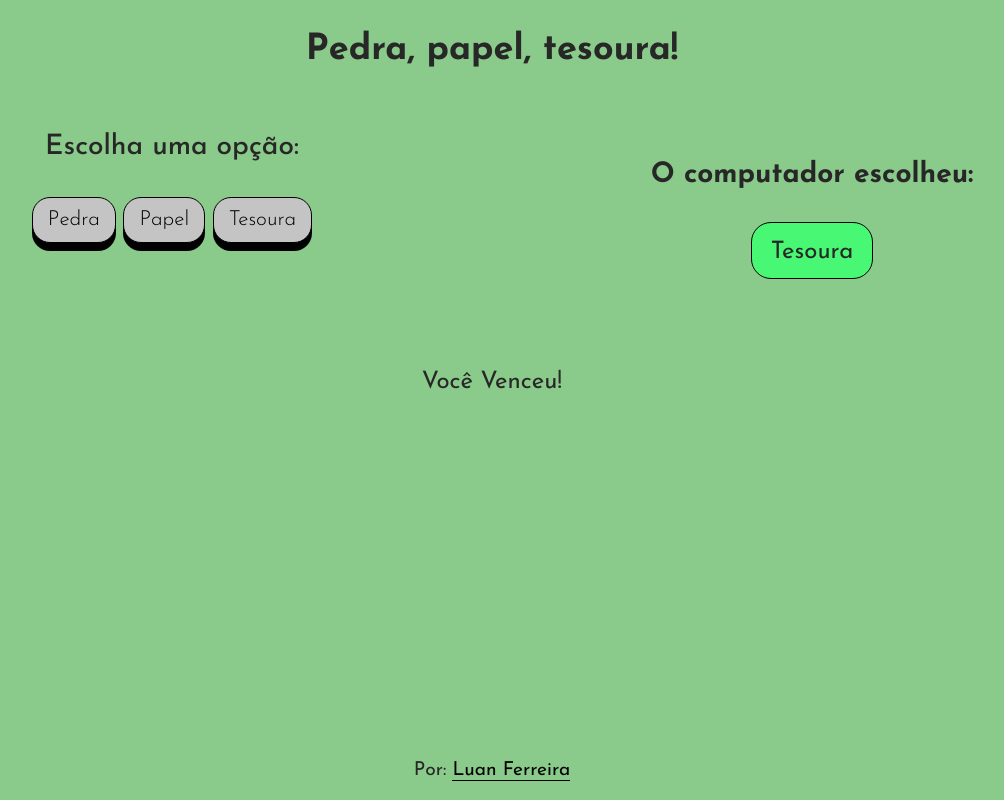
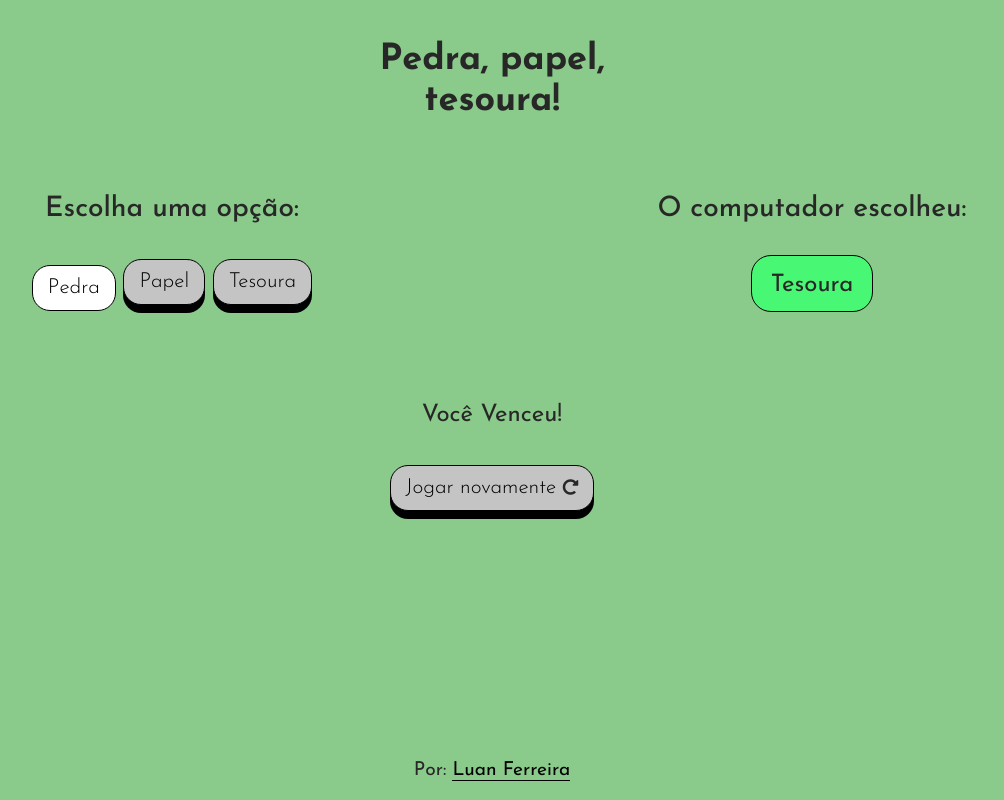
Before and after one commit to Kenzie-Academy-Brasil-Developers/entrega-construa-um-jogo-de-azar-sprint-3-luan-ferreir4, a plain HTML site: page index.html in a window 1280 px wide. Both pictures are taken after a click on the button "Pedra". Shown: the whole page, without its empty margins (148-1152 px from the left). Drawn offline with nearby package versions, Linux system fonts and the light colour scheme.

Commit message:
added reset function

```diff
--- a/index.html
+++ b/index.html
@@ -31,13 +31,14 @@
 
                 <h3 class="containerTitle">Escolha uma opção:</h3>
                 <div id="bttns-list" class="bttnsContainer">
-                    <button id="pedraBttn" class="bttnsStyle">
+                    <button id="pedraBttn" class="bttnsStyle bttnsStyle--player">
                         Pedra
                     </button>
-                    <button id="papelBttn" class="bttnsStyle">
+                    <button id="papelBttn" class="bttnsStyle bttnsStyle--player">
                         Papel
                     </button>
-                    <button id="tesouraBttn" class="bttnsStyle">
+                    <button id="tesouraBttn" class="bttnsStyle
+                    bttnsStyle--player">
                         Tesoura
                     </button>
                 </div>
@@ -46,7 +47,7 @@
 
             <section class="container pcContainer">
 
-                <h3 class="containersTitle">O computador escolheu:</h3>
+                <h3 class="containerTitle">O computador escolheu:</h3>
                 <div id="pcChoice" class="pc"></div>
 
 
@@ -56,9 +57,9 @@
 
         <div id=result class="container container--result"></div>
 
-        <div class="hidden ">
-            <i class="fas fa-redo-alt"></i>
-            <button class="bttnsStyle">Play again</button>
+        <div id="containerReset" class="hidden">
+
+            <button id = "resetBtn" class="bttnsStyle bttnsStyle--reset">Jogar novamente <i class="fas fa-redo-alt"></i></button>
         </div>
 
     </main>
@@ -68,6 +69,6 @@
 
     <script src="script.js"></script>
 
-    <script src="https://cdnjs.cloudflare.com/ajax/libs/font-awesome/5.15.4/js/all.min.js" integrity="sha512-Tn2m0TIpgVyTzzvmxLNuqbSJH3JP8jm+Cy3hvHrW7ndTDcJ1w5mBiksqDBb8GpE2ksktFvDB/ykZ0mDpsZj20w==" crossorigin="anonymous" referrerpolicy="no-referrer"></script>
+
 </body>
 </html>
--- a/script.js
+++ b/script.js
@@ -5,22 +5,26 @@ const pcChoice = document.getElementById("pcChoice");
 let pcPlay = Math.floor(Math.random()*3);
 console.log(pcPlay);
 
-let pcOption = '';
+const resultContainer = document.getElementById("result");
 
-const resultContainer = document.getElementById("result");
+let containerReset = document.getElementById("containerReset");
+
+const resetBtn = document.getElementById('resetBtn');
 
 const getBttns = () => {
     for(let cont = 0; cont < playerBttns.length; cont++){
         let bttn = playerBttns[cont];
 
         bttn.dataset.buttonId = cont;
-        // console.log(bttn);
 
             bttn.addEventListener('click', getMatch);
+
     }
 }
 
 const pcChoiceToString = (pc) => {
+    let pcOption = '';
+
     if(pc === 0){
         pcOption = 'Pedra'
     }
@@ -33,111 +37,88 @@ const pcChoiceToString = (pc) => {
     return pcOption;
 }
 
-// FUNÇÃO DO BLOCO DA PERDIÇÃO
-// function equalArr(matchArr, winArr){
-//     let cont = 0;
-//     for(let i = 0; i < 2; i++){
-//         if(matchArr[i] === winArr[i]){
-//             cont++
-//         }
-//         else{
-//             return false;
-//         }
-//     }
-//     if(cont === 2){
-//         return true;
-//     }
-// }
+const compareChoices = (player , pc) => {
+    let gameMsg = '';
+    let pcChoiceClass = '';
 
-function getMatch(evento){
+    if(player === pc){
+        gameMsg = "Empate!";
+
+        pcChoiceClass = ("drawBackground");
+    }
+
+    if(player === 0 && pc === 2){
+        gameMsg = "Você Venceu!";
+
+        pcChoiceClass = ("winBackground");
+    }
+    if(player === 0 && pc === 1){
+        gameMsg = "Você Perdeu!";
+
+        pcChoiceClass = ("loseBackground");
+    }
+
+    if(player === 1 && pc === 0){
+        gameMsg = "Você Venceu!";
+
+        pcChoiceClass = "winBackground";
+    }
+    if(player === 1 && pc === 2){
+        gameMsg = "Você Perdeu!";
+
+        pcChoiceClass = "loseBackground";
+    }
+
+    if(player === 2 && pc === 1){
+        gameMsg = "Você Venceu!";
+
+        pcChoiceClass = "winBackground";
+    }
+    if(player === 2 && pc === 0){
+        gameMsg = "Você Perdeu!";
+
+        pcChoiceClass = "loseBackground";
+    }
+    pcChoice.classList.add(pcChoiceClass);
+
+    return gameMsg;
+}
+
+
+const getMatch = (event) => {
     pcChoice.innerHTML = pcChoiceToString(pcPlay);
 
-        let buttonData = evento.target.getAttribute('data-button-id');
+        let buttonData = event.target.getAttribute('data-button-id');
 
         buttonData = Number(buttonData);
         console.log(buttonData)
 
             resultContainer.innerHTML = compareChoices(buttonData, pcPlay);
 
-
-
-        //BLOCO DA PERDIÇÃO
-        // let matchCombination = [];
-        // let combination = [];
-
-        // matchCombination.push(buttonData, pcPlay)
-        // console.log(matchCombination);
-
-        // const winingCombinations = [
-        //     [0,2],
-        //     [1,0],
-        //     [2,1]
-        // ]
-
-        // for(let i = 0; i < winingCombinations.length; i++){
-        //     combination = winingCombinations[i];
-        //     let itsWin = equalArr(matchCombination, combination);
-        //     console.log(combination);
-
-
-        //     if( itsWin === true){
-        //         resultContainer.innerHTML = "Você Venceu!";
-
-        //     }
-        //     if( itsWin === false){
-        //         resultContainer.innerHTML = "Vocẽ Perdeu!"
-        //     }
-        //     console.log(itsWin);
-        // }
-        // if(buttonData === pcPlay){
-        //     resultContainer.innerHTML = "Empate!";
-        // }
-
+            appearReset();
 }
 
-    const compareChoices = ( player , pc) => {
-        let gameMsg = ''
-    //EMPATE
-        if(player === pc){
-            gameMsg = "Empate!";
+const appearReset = () => {
+    let appear = setTimeout(()=> {
+        containerReset.classList.replace("hidden", "resetContainer");
+    }, 1200);
 
-            pcChoice.classList.add("drawBackground");
+    return appear;
 }
 
-    //PEDRA
-        if(player === 0 && pc === 2){
-            gameMsg = "Você Venceu!";
+const resetGame = () => {
+    pcPlay = Math.floor(Math.random()*3);
+    console.log(pcPlay);
 
-            pcChoice.classList.add("winBackground");
+    pcChoice.innerHTML = '';
+
+    let backGroundClass = pcChoice.classList[1];
+    if(backGroundClass !== undefined){
+        pcChoice.classList.remove(backGroundClass)
     }
-        if(player === 0 && pc === 1){
-            gameMsg = "Você Perdeu!";
+    resultContainer.innerHTML = '';
 
-            pcChoice.classList.add("loseBackground");
+    containerReset.classList.replace("resetContainer","hidden");
 }
-    //PAPEL
-        if(player === 1 && pc === 0){
-            gameMsg = "Você Venceu!";
-
-            pcChoice.classList.add("winBackground");
-        }
-        if(player === 1 && pc === 2){
-            gameMsg = "Você Perdeu!";
-
-            pcChoice.classList.add("loseBackground");
-        }
-    //TESOURA
-        if(player === 2 && pc === 1){
-            gameMsg = "Você Venceu!";
-
-            pcChoice.classList.add("winBackground");
-        }
-        if(player === 2 && pc === 0){
-            gameMsg = "Você Perdeu!";
-
-            pcChoice.classList.add("loseBackground");
-        }
-
-        return gameMsg;
-    }
+resetBtn.addEventListener('click', resetGame);
 getBttns();
--- a/style.css
+++ b/style.css
@@ -6,7 +6,7 @@
     --color-primary: #8aca8a;
     --color-secundary: #c4c4c4;
     --color-bg-buttonActivated: #fff;
-    --colo-font-primary: #272727;
+    --color-font-primary: #272727;
     --color-details: #c9c75c;
     --color-details-secundary: #000;
     --color-win: #48f874;
@@ -15,11 +15,14 @@
 
 body{
     background-color:var(--color-primary);
-    color: var(--colo-font-primary);
+    color: var(--color-font-primary);
     font-family: 'Josefin Sans', sans-serif;
     font-size: 1.5rem;
 }
-
+.highContainer__title{
+    max-width: 250px;
+    margin: 40px auto;
+}
 .hidden{
     display: none;
 }
@@ -46,22 +49,28 @@ body{
     margin: 15px auto;
     padding: 10px 15px;
 
-    background-color: #c4c4c4;
-    border: 1px solid #000;
+    background-color: var(--color-secundary);
+    border: 1px solid var(--color-details-secundary);
     border-radius: 18px;
 
-    box-shadow: 0 8px 0 #000;
+    box-shadow: 0 8px 0 var(--color-details-secundary);
 }
 
 .bttnsStyle:hover{
     cursor: pointer;
     background-color: var(--color-bg-buttonActivated);
 }
-.bttnsStyle:active{
-    background-color: var(--color-details);
+
+.bttnsStyle--player:focus{
+    background-color: var(--color-bg-buttonActivated);
 
     transform: translateY(6px);
     box-shadow: 0 2px 0 var(--color-datails-secundary);
+}
+
+.bttnsStyle--reset:active{
+    transform: translateY(6px);
+    box-shadow: 0 2px 0 var(--color-datails-secundary)
 }
 
 .pc{
@@ -77,21 +86,23 @@ body{
 }
 
 .resetContainer{
-    display: flex;
-    flex-direction: column;
-    align-items: center;
+    text-align: center;
+}
+i{
+    font-size: 1rem;
+    opacity: 0.8;
 }
 
-.drawBackground{
-    background-color: var(--color-details);
-}
+
 .winBackground{
     background-color: var(--color-win);
 }
 .loseBackground{
     background-color: var(--color-lose);
 }
-
+.drawBackground{
+    background-color: var(--color-details);
+}
 .container--result{
     margin-bottom: 20px;
 }
@@ -112,10 +123,14 @@ body{
 }
 
 @media (min-width: 800px) {
+    .highContainer__title{
+    max-width: 250px;
+    margin: 40px auto;
+    }
     .flex{
         display: flex;
         justify-content: center;
-
+        align-items: flex-start;
     }
     .bttnsContainer{
         margin-top: 19px;
```
Lines whose indentation alone changed are shown as unchanged.
